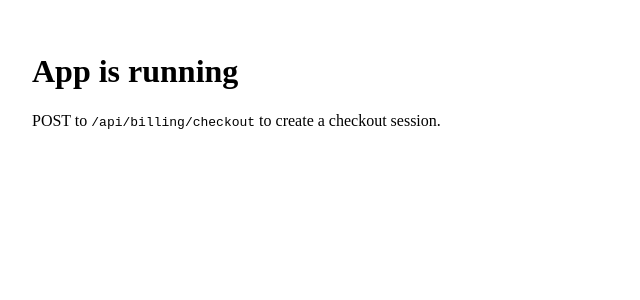
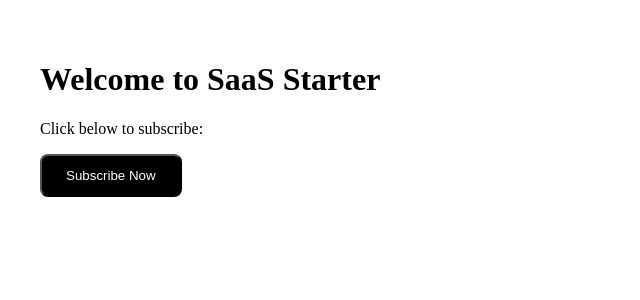
Before and after one commit to karankaushal2722/saas-starter, a Next.js app: page / in a window 1280 px wide. Shown: the top 300 px of the page, without its empty margins (0-640 px from the left). Built offline with nearby package versions, Linux system fonts and the light colour scheme.

Commit message:
add homepage with subscribe button wired to checkout

```diff
--- a/src/app/page.tsx
+++ b/src/app/page.tsx
@@ -1,9 +1,43 @@
-// src/app/page.tsx
+"use client";
+
+import { useState } from "react";
+
 export default function HomePage() {
+  const [loading, setLoading] = useState(false);
+
+  const handleCheckout = async () => {
+    setLoading(true);
+    const res = await fetch("/api/billing/checkout", {
+      method: "POST",
+      headers: { "Content-Type": "application/json" },
+      body: JSON.stringify({ email: "tester@example.com" }), // replace with logged-in user email later
+    });
+
+    const data = await res.json();
+    if (data.url) {
+      window.location.href = data.url; // redirect to Stripe Checkout
+    } else {
+      alert("Something went wrong!");
+    }
+    setLoading(false);
+  };
+
   return (
-    <main style={{ padding: 24 }}>
-      <h1>App is running</h1>
-      <p>POST to <code>/api/billing/checkout</code> to create a checkout session.</p>
+    <main style={{ padding: "2rem" }}>
+      <h1>Welcome to SaaS Starter</h1>
+      <p>Click below to subscribe:</p>
+      <button
+        onClick={handleCheckout}
+        disabled={loading}
+        style={{
+          background: "black",
+          color: "white",
+          padding: "0.75rem 1.5rem",
+          borderRadius: "8px",
+        }}
+      >
+        {loading ? "Redirecting..." : "Subscribe Now"}
+      </button>
     </main>
   );
 }
```
